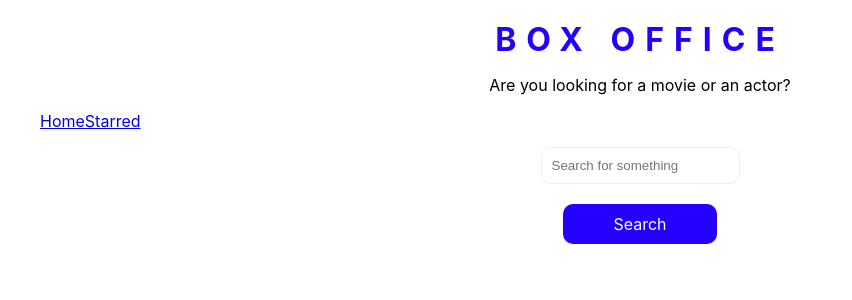
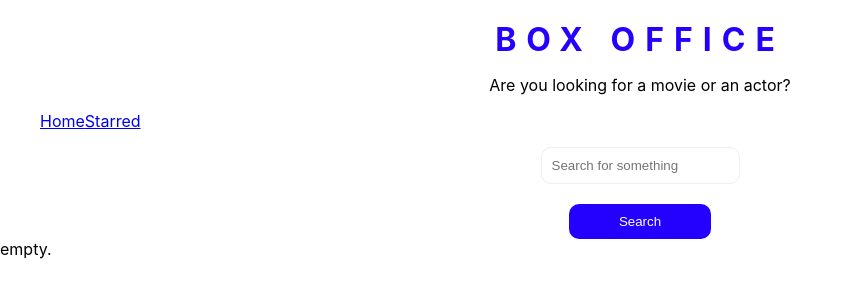
Before and after one commit to Obaadz/box-office, a React (Create React App) app: page / in a window 1280 px wide. Shown: the top 300 px of the page, without its empty margins (0-852 px from the left). Built offline with nearby package versions, Linux system fonts and the light colour scheme.

Commit message:
new function to handling submit

```diff
--- /dev/null
+++ b/src/components/Results.js
@@ -0,0 +1,7 @@
+import React from 'react';
+
+const Results = ({ searchResults }) => {
+  return <div>{searchResults ? searchResults : 'empty.'}</div>;
+};
+
+export default Results;
--- a/src/components/Search.js
+++ b/src/components/Search.js
@@ -1,7 +1,7 @@
 import React, { useState } from 'react';
 import styled from 'styled-components';
 
-const StyledSearch = styled.div`
+const StyledForm = styled.form`
   display: flex;
   flex-direction: column;
   align-items: center;
@@ -13,8 +13,7 @@ const StyledInput = styled.input`
   border-radius: 10px;
 `;
 
-const StyledBtn = styled.div`
-  width: max-content;
+const StyledSubmitBtn = styled.button`
   padding: 10px 50px;
   margin-top: 20px;
   color: #fff;
@@ -23,27 +22,30 @@ const StyledBtn = styled.div`
   cursor: pointer;
 `;
 
-const Search = () => {
+const Search = ({ getSearchResults }) => {
   const [search, setSearch] = useState('');
 
   function handleChange(e) {
     setSearch(e.target.value);
   }
 
-  function handleClick() {
-    console.log('clicked');
+  function handleClick(e) {
+    e.preventDefault();
+    getSearchResults(search);
   }
 
   return (
-    <StyledSearch>
+    <StyledForm>
       <StyledInput
         type="text"
         placeholder="Search for something"
         value={search}
         onChange={handleChange}
       />
-      <StyledBtn onClick={handleClick}>Search</StyledBtn>
-    </StyledSearch>
+      <StyledSubmitBtn type="submit" onClick={handleClick}>
+        Search
+      </StyledSubmitBtn>
+    </StyledForm>
   );
 };
 
--- a/src/index.css
+++ b/src/index.css
@@ -15,3 +15,7 @@ code {
 input:focus {
   outline: none;
 }
+
+button {
+  border: none;
+}
--- a/src/pages/Home.js
+++ b/src/pages/Home.js
@@ -1,12 +1,20 @@
-import React from 'react';
+import React, { useState } from 'react';
 import Search from '../components/Search';
+import Results from '../components/Results';
 import MainPageLayout from '../layouts/MainPageLayout';
 
 const Home = () => {
+  const [searchResults, setSearchResults] = useState();
+
+  function getSearchResults(results) {
+    setSearchResults(results);
+  }
+
   return (
     <MainPageLayout>
-      <Search />
-      {/* <Result of search /> */}
+      {console.count('how times: ')}
+      <Search getSearchResults={getSearchResults} />
+      <Results searchResults={searchResults} />
     </MainPageLayout>
   );
 };
```
